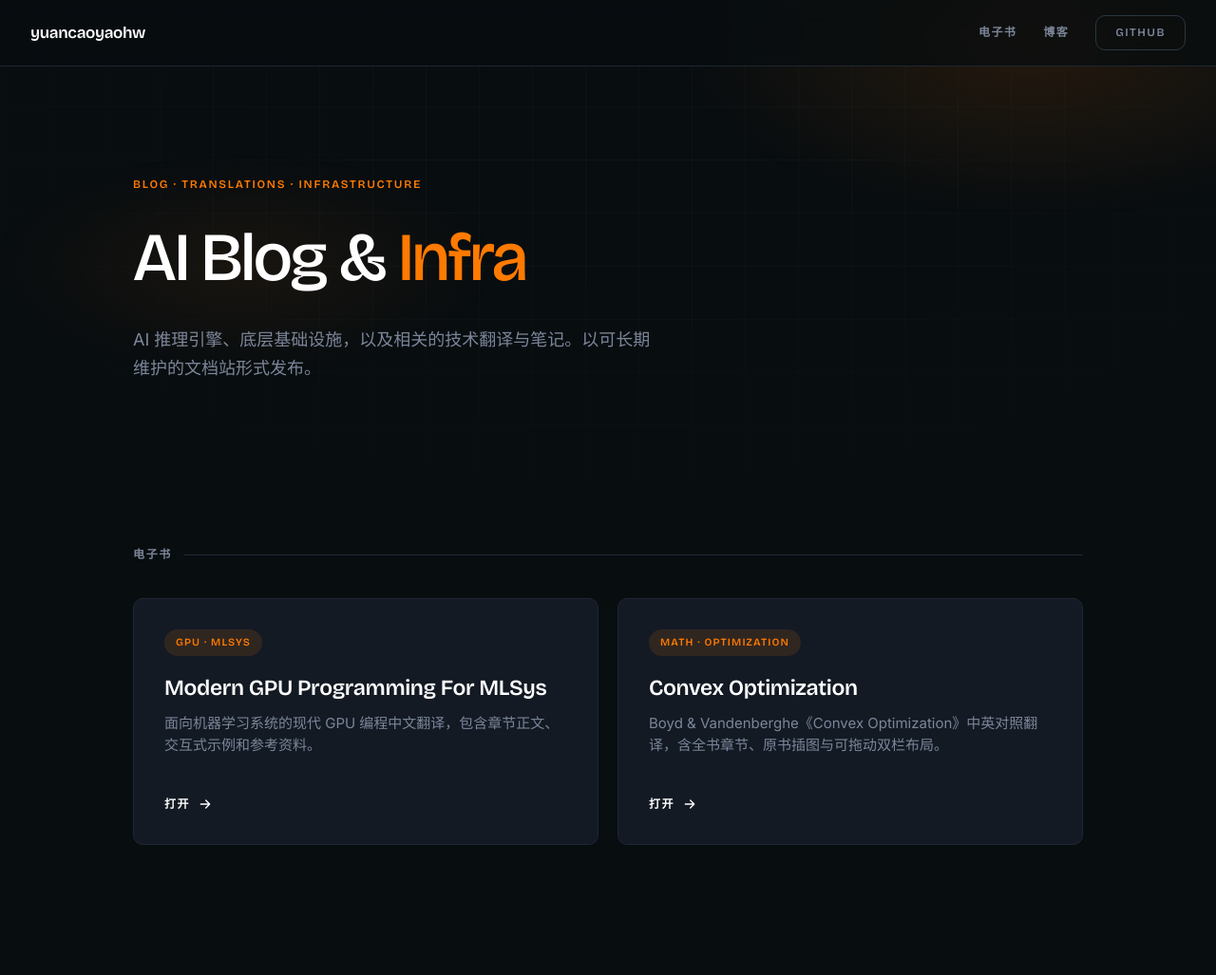
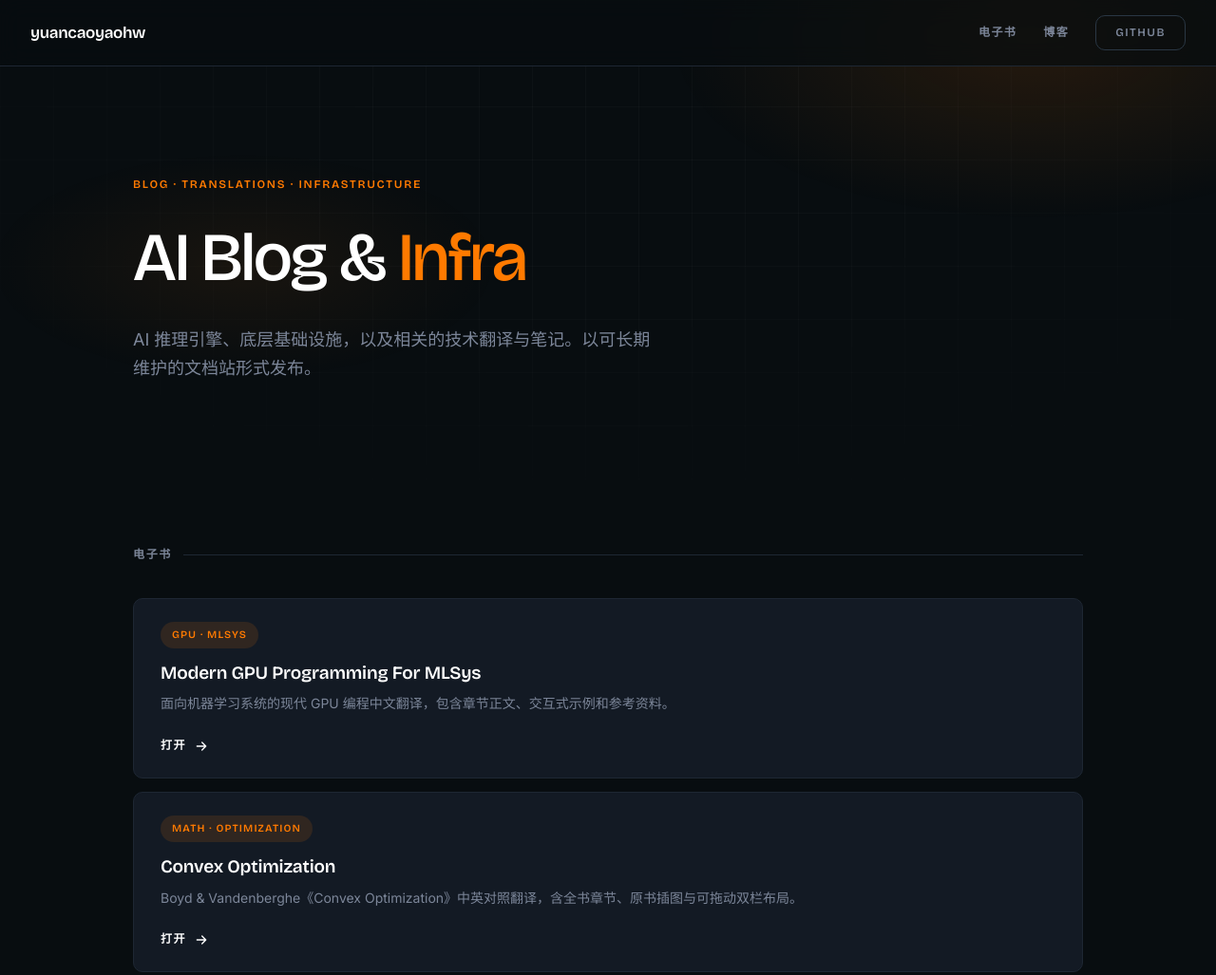
Before and after one commit to yuancaoyaoHW/yuancaoyaohw.github.io, an Astro site: page / in a window 1280 px wide. Shown: the top 1027 px of the page at 95% size. Built offline with nearby package versions, Linux system fonts and the light colour scheme; Astro itself is replaced by a stand-in of ours.

Commit message:
Switch book cards to vertical layout matching blog cards

```diff
--- a/src/pages/index.astro
+++ b/src/pages/index.astro
@@ -231,19 +231,18 @@ const blogPosts = [
 
       /* —— Book cards —— */
       .book-grid {
-        display: grid;
-        grid-template-columns: repeat(auto-fit, minmax(320px, 1fr));
-        gap: 20px;
+        display: flex;
+        flex-direction: column;
+        gap: 14px;
       }
 
       .book-card {
         background: var(--panel);
         border: 1px solid var(--border);
         border-radius: var(--radius);
-        padding: 32px;
+        padding: 24px 28px;
         display: flex;
         flex-direction: column;
-        min-height: 260px;
         transition: transform 0.25s ease, border-color 0.25s ease, background 0.25s ease;
         position: relative;
         overflow: hidden;
@@ -278,22 +277,22 @@ const blogPosts = [
         background: var(--orange-soft);
         padding: 5px 12px;
         border-radius: 999px;
-        margin-bottom: 20px;
+        margin-bottom: 14px;
       }
 
       .book-card strong {
         font-family: var(--font-display);
-        font-size: 23px;
+        font-size: 19px;
         font-weight: 600;
-        line-height: 1.2;
-        letter-spacing: -0.015em;
+        line-height: 1.25;
+        letter-spacing: -0.01em;
         color: var(--white);
       }
 
       .book-card .description {
-        margin-top: 12px;
+        margin-top: 10px;
         color: var(--text-muted);
-        font-size: 15px;
+        font-size: 14px;
         line-height: 1.55;
         flex: 1;
       }
```
